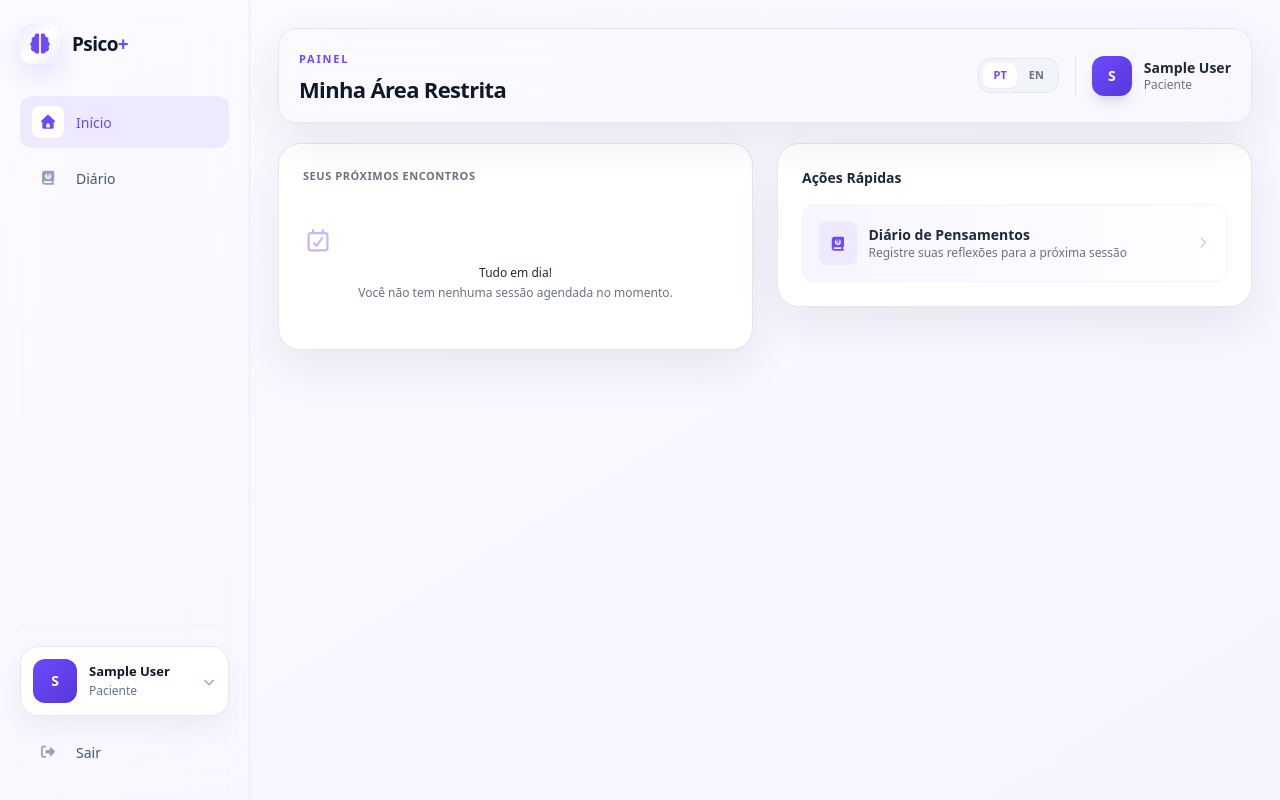
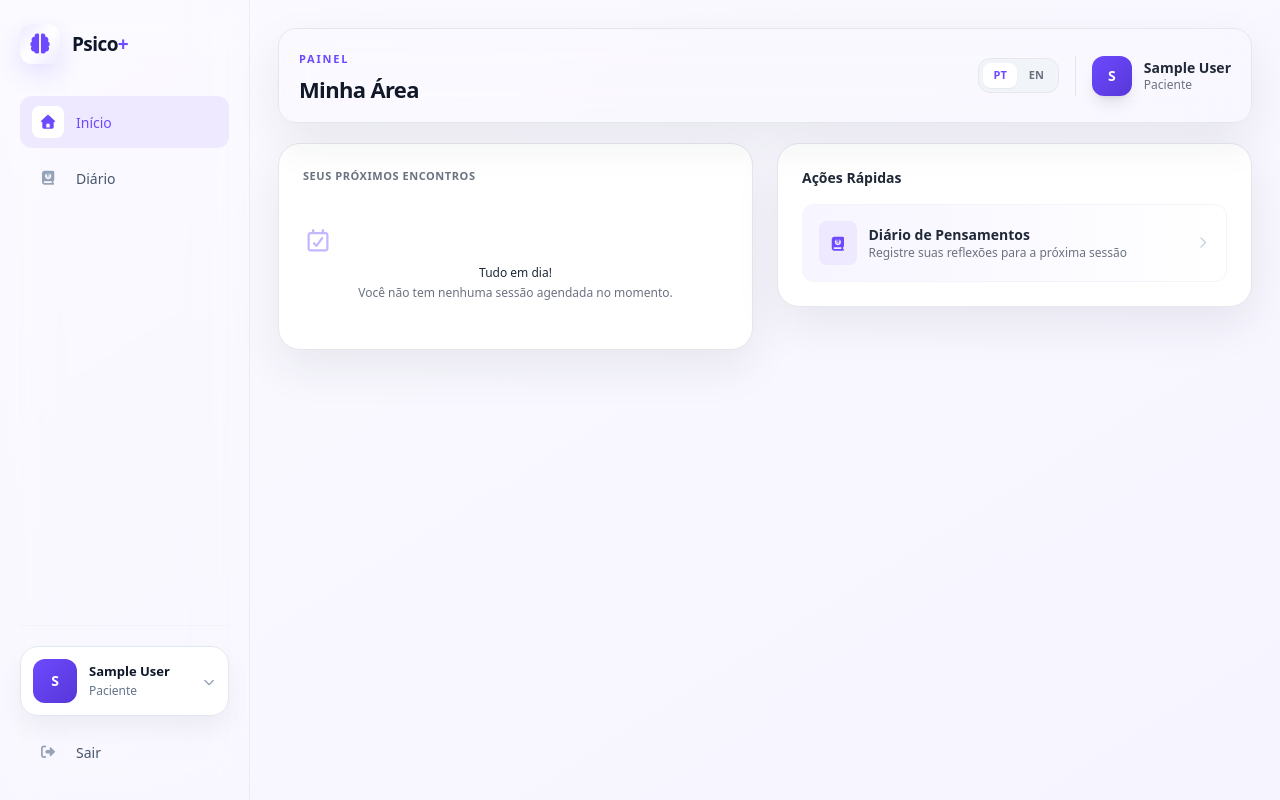
Before and after one commit to leticiazlopes/psicoplus, a Django app: page /paciente/dashboard/ in a window 1280 px wide. Run offline with Django 4.2, Linux system fonts and the light colour scheme; a user stored in the database is signed in; tables that the repository leaves empty hold one stand-in row (values such as "Sample post"); data that the repository does not hold is empty; some libraries are stand-ins or nearby versions.

Commit message:
PSI-206: Ajusta secao do menu de paciente

```diff
--- a/templates/accounts/dashboard_paciente.html
+++ b/templates/accounts/dashboard_paciente.html
@@ -1,8 +1,8 @@
 {% extends 'shared/base.html' %}
 {% load i18n %}
 
-{% block title %}{% trans "Minha Área Restrita" %} | Psico+{% endblock %}
-{% block page_title %}{% trans "Minha Área Restrita" %}{% endblock %}
+{% block title %}{% trans "Minha Área" %} | Psico+{% endblock %}
+{% block page_title %}{% trans "Minha Área" %}{% endblock %}
 
 {% block content %}
 <div class="space-y-6">
--- a/templates/shared/sidebar.html
+++ b/templates/shared/sidebar.html
@@ -89,7 +89,7 @@
 
             {% if request.user.perfil == 'paciente' %}
                 <a href="{% url 'diario_paciente' %}" class="group flex items-center gap-3 rounded-xl px-3 py-2.5 text-[14px] font-medium transition {% if current_url_name == 'diario' %}bg-primarySoft text-primary{% else %}text-slate-600 hover:bg-slate-50 hover:text-slate-900{% endif %}">
-                    <span class="flex h-8 w-8 items-center justify-center rounded-lg {% if current_url_name == 'diario' %}bg-white text-primary{% else %}text-slate-400{% endif %}">
+                    <span class="flex h-8 w-8 items-center justify-center rounded-lg {% if current_url_name == 'diario_paciente' %}bg-white text-primary{% else %}text-slate-400{% endif %}">
                         <i class="fa-solid fa-book-journal-whills text-[14px]" aria-hidden="true"></i>
                     </span>
                     {% translate "Diário" %}
```
Also changed, not shown: locale/en/LC_MESSAGES/django.po, 1 other file.
